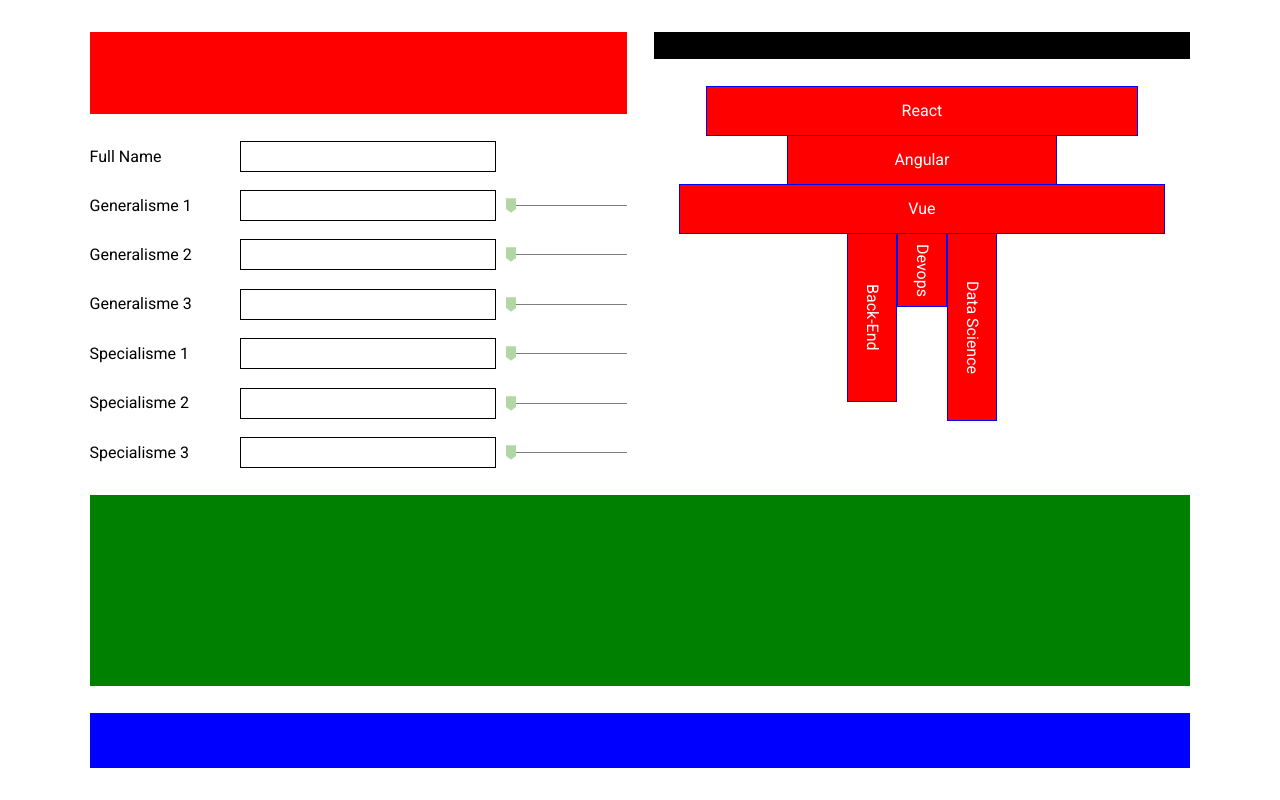
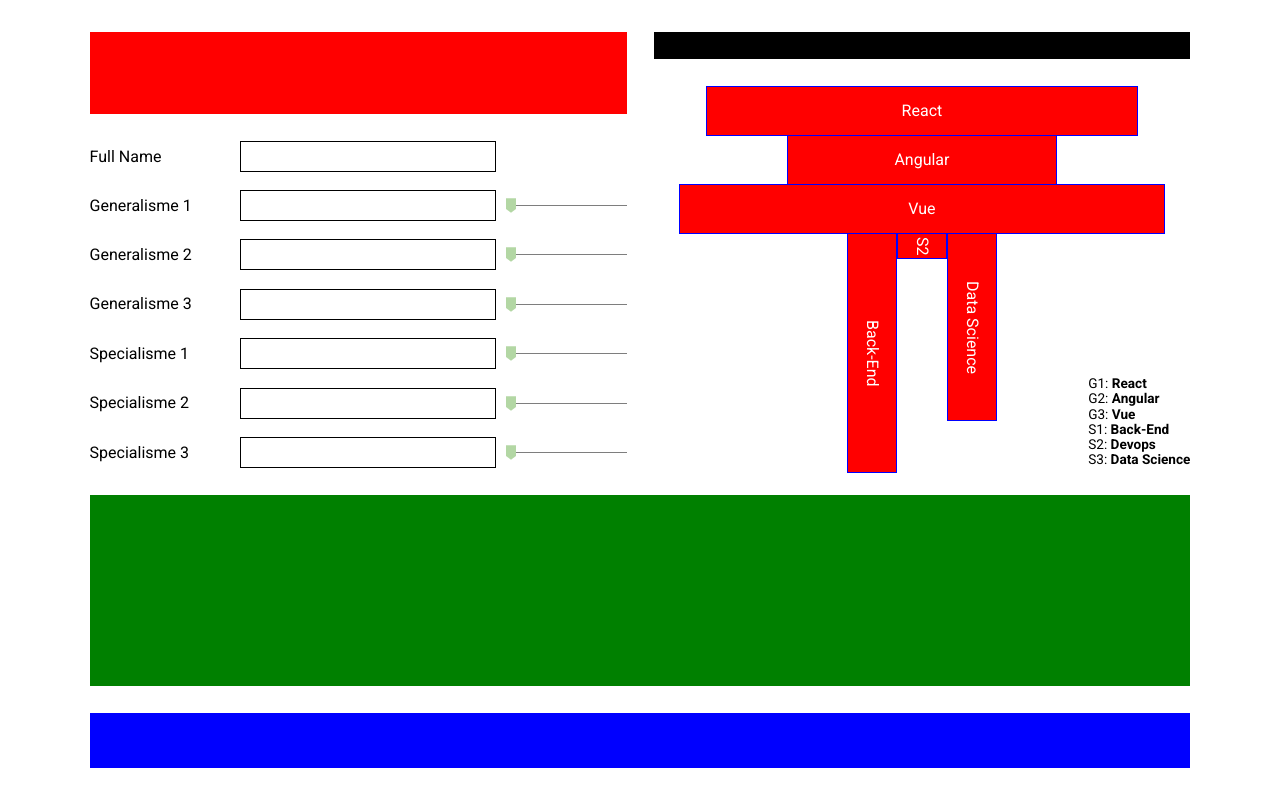
Before and after one commit to Euricom/t-profile-gen-v2, a React (Vite) app: page / in a window 1280 px wide. Built offline with nearby package versions, Linux system fonts and the light colour scheme.

Commit message:
wip: add legend component

```diff
--- /dev/null
+++ b/src/components/TProfile/Legend/Legend.tsx
@@ -0,0 +1,35 @@
+import React from 'react';
+import * as S from './styles';
+
+const Legend = (): JSX.Element => {
+  const SkillSetPlaceholder = {
+    g1: { proficiency: 0, skill: 'React' },
+    g2: { proficiency: 0, skill: 'Angular' },
+    g3: { proficiency: 0, skill: 'Vue' },
+    s1: { proficiency: 0, skill: 'Back-End' },
+    s2: { proficiency: 0, skill: 'Devops' },
+    s3: { proficiency: 0, skill: 'Data Science' },
+  };
+
+  const legendItems = Object.entries(SkillSetPlaceholder).map((legendItem) => {
+    const abbr = legendItem[0];
+    const { skill } = legendItem[1];
+
+    return {
+      abbr,
+      skill,
+    };
+  });
+
+  return (
+    <S.Legend>
+      {legendItems.map((legendItem) => (
+        <S.LegendItem>
+          {legendItem.abbr.toUpperCase()}: <span>{legendItem.skill}</span>
+        </S.LegendItem>
+      ))}
+    </S.Legend>
+  );
+};
+
+export default Legend;
--- /dev/null
+++ b/src/components/TProfile/Legend/styles.ts
@@ -0,0 +1,15 @@
+import styled from 'styled-components';
+
+export const Legend = styled.ul`
+  bottom: 0;
+  position: absolute;
+  right: 0;
+`;
+
+export const LegendItem = styled.li`
+  font-size: 0.85rem;
+  margin: 0.1rem 0;
+  span {
+    font-weight: 700;
+  }
+`;
--- a/src/components/TProfile/TProfile.tsx
+++ b/src/components/TProfile/TProfile.tsx
@@ -1,12 +1,14 @@
 import React from 'react';
 import * as S from './styles';
 import TProfileItem from './TProfileItem/TProfileItem';
+import Legend from './Legend/Legend';
 
 const BG_COLOR_PLACEHOLDER = 'red';
 const BORDER_COLOR_PLACEHOLDER = 'blue';
 
 const TProfile = (): JSX.Element => (
   <S.TProfileWrapper>
+    <Legend />
     <S.GeneralisationWrapper>
       <TProfileItem
         border
@@ -45,7 +47,7 @@
         border
         bgColor={BG_COLOR_PLACEHOLDER}
         borderColor={BORDER_COLOR_PLACEHOLDER}
-        scale={70}
+        scale={100}
         legend="S1"
         type="specialisme"
       >
@@ -55,7 +57,7 @@
         border
         bgColor={BG_COLOR_PLACEHOLDER}
         borderColor={BORDER_COLOR_PLACEHOLDER}
-        scale={30}
+        scale={10}
         legend="S2"
         type="specialisme"
       >
--- a/src/components/TProfile/styles.ts
+++ b/src/components/TProfile/styles.ts
@@ -5,6 +5,7 @@
   display: flex;
   flex-direction: column;
   height: 100%;
+  position: relative;
 `;
 
 export const GeneralisationWrapper = styled.div`
```
